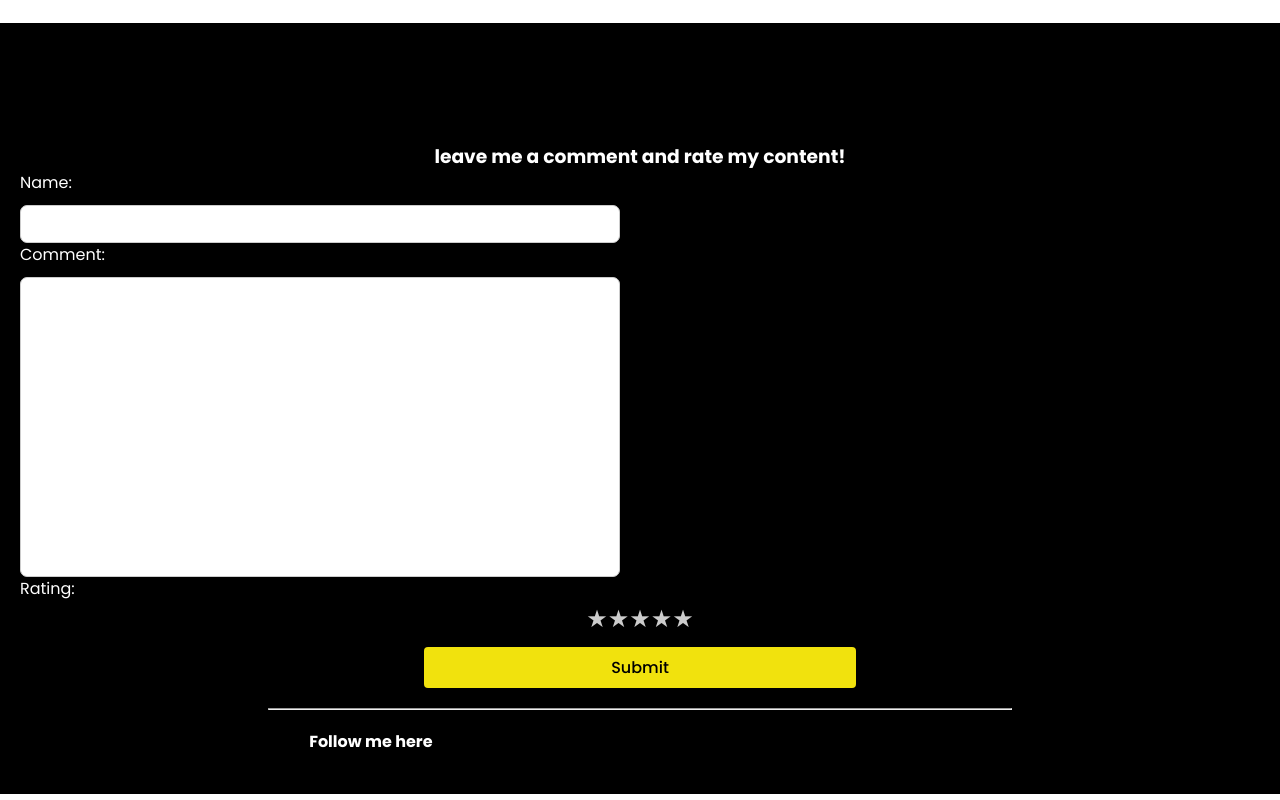
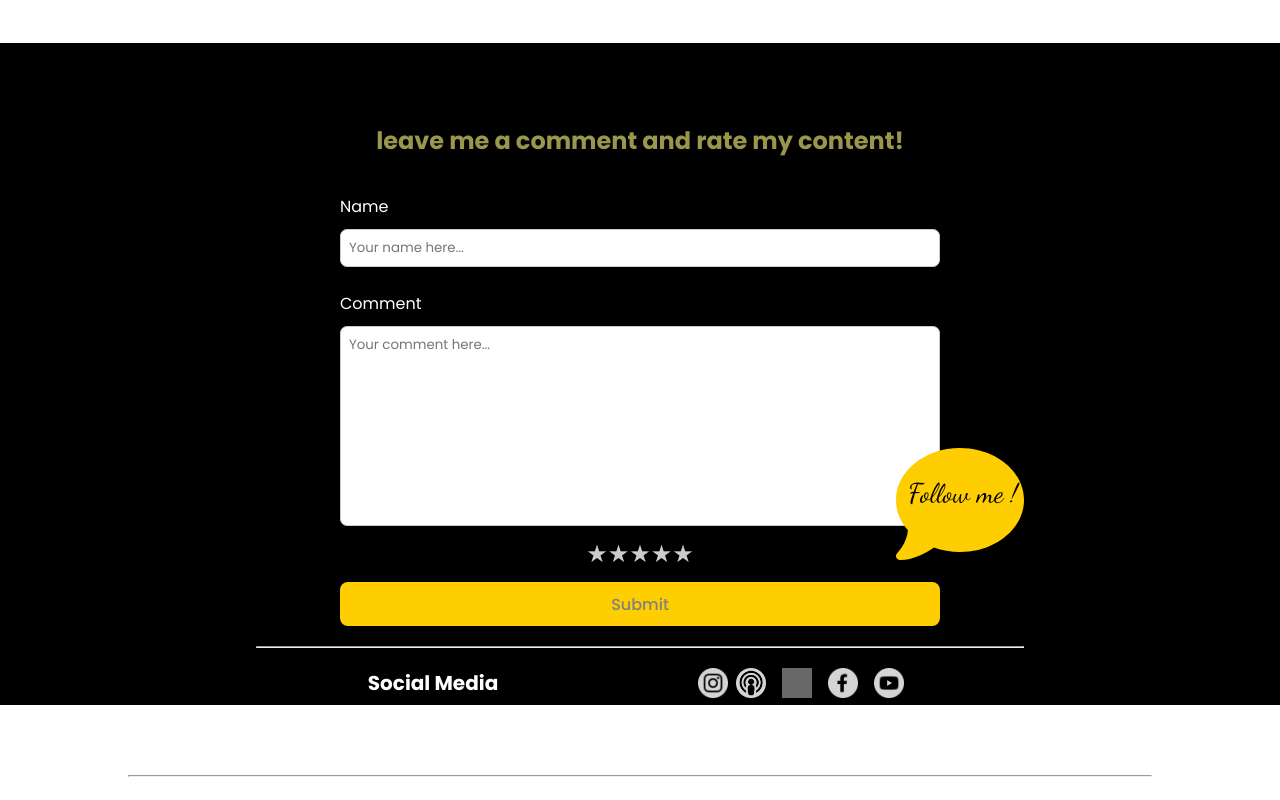
Before and after one commit to Palmera-Stack2/AufDeutschGesagt, a React (Vite) app in the folder client/: page / in a window 1280 px wide. Shown: the part 3520-4320 px from the top of the page. Built offline with nearby package versions, Linux system fonts and the light colour scheme; no server answers; grey boxes are pictures that could not be loaded.

Commit message:
styling comments

```diff
--- a/client/src/components/panelControl/panelComponents/panelCss/LoginStyle.module.css
+++ b/client/src/components/panelControl/panelComponents/panelCss/LoginStyle.module.css
@@ -10,7 +10,7 @@
 }
 .right_login {
   background-color: #fff9f9;
-  width: 77%;
+  width: 60%;
   height: 95%;
   margin-right: 0;
   margin-top: 30px;
@@ -45,7 +45,7 @@
   height: 100px;
 }
 .left_login {
-  width: 20%;
+  width: 40%;
   height: 100vh;
 }
 
--- a/client/src/components/sections/Comment.module.css
+++ b/client/src/components/sections/Comment.module.css
@@ -1,36 +1,44 @@
+@import url("https://fonts.googleapis.com/css2?family=Dancing+Script:wght@400;500;700&display=swap");
 .commentSection {
-  display: flex;
-  justify-content: center;
-  align-items: center;
+  width: 100%;
   background-color: black;
-  font-family: Roboto;
   color: white;
+  position: relative;
+}
+.chaticon {
+  font-size: 8rem;
+  color: #fece00;
+  position: absolute;
+  right: 20%;
+  top: 60%;
+}
+.chattext {
+  font-size: 1.7rem;
+  position: absolute;
+  color: black;
+  position: absolute;
+  right: 20.5%;
+  top: 65%;
+  font-family: "Dancing Script", cursive;
 }
 
-.commentContent {
-  width: 100%;
-  padding: 20px;
-  background-color: #000000;
-  text-align: center;
-  margin-top: 100px;
-}
-
-.h3 {
-  font-size: 1.5rem;
-  font-weight: bold;
+.commenth2 {
+  margin-top: 80px;
+  margin-bottom: 10px;
+  font-size: 24px;
+  font-weight: 700;
   color: #9b964d;
 }
-
-.form {
+.comment_form {
   display: flex;
   flex-direction: column;
   align-items: center;
   margin-top: 20px;
   height: 70%;
+  text-align: left;
 }
-
-input[type="text"],
-textarea {
+.comment_form input[type="text"],
+.comment_textArea {
   width: 100%;
   padding: 8px;
   border: 1px solid #ccc;
@@ -41,189 +49,211 @@ textarea {
   width: 600px;
   display: flex;
 }
-
-.textArea {
-  height: 300px;
+.comment_textArea {
+  height: 200px;
   display: flex;
 }
-.nameArea {
+.comment_nameArea {
   display: flex;
 }
-label {
+.comment_label {
+  width: 600px;
+  text-align: left;
+  margin-top: 2%;
   display: flex;
 }
-
 .ratingStars {
+  margin-top: 10px;
   display: flex;
   justify-content: center;
 }
-
 .star {
   color: #ccc;
   cursor: pointer;
   font-size: x-large;
   transition: color 0.2s;
 }
-
 .starFilled {
-  color: #ffbb00;
+  color: #fece00;
   cursor: pointer;
   font-size: x-large;
   transition: color 0.2s;
 }
-
-.button {
+.comment_button {
+  background-color: #fece00;
+  color: gray;
+  width: 600px;
   margin-top: 10px;
-  padding: 8px 16px;
-  color: rgb(0, 0, 0);
+  float: right;
+  transition: background-color 0.2s;
   border: none;
-  border-radius: 4px;
-  cursor: pointer;
-  width: 27rem;
-  background-color: #f1e20d;
-  transition: background-color 0.2s;
+}
+.comment_button:hover {
+  background-color: gray;
 }
 
-.button:hover {
-  background-color: #f3ff058f;
-}
-
-.hrDiv {
+.comment_hrDiv {
   display: flex;
   justify-content: center;
   margin: 20px 0;
-
 }
-
-.Hr {
+.comment_Hr {
   width: 60%;
   height: 1px;
   background-color: rgb(255, 254, 254);
 }
-
-.footer {
+.comment_footer {
   display: flex;
   flex-direction: row;
-  justify-content: space-around;
-  margin: 10px 20px 20px 20px;
-  align-items: center;
+  justify-content: center;
+  justify-items: center;
+  width: 100%;
+  text-align: center;
+  gap: 200px;
+  margin-bottom: 70px;
+  /* margin: 10px 20px 20px 20px; */
 }
-
-.icons {
+.comment_h4 {
+  font-size: 20px;
+}
+.socialIcons {
+  width: 40%;
   display: flex;
   justify-content: center;
   margin-top: 20px;
 }
 
-.icons a {
+.comment_socialIconsAnchor {
   margin: 0 8px;
-  color: #007bff;
   font-size: 10px;
   transition: color 0.2s;
 }
-
-.socialIcons img {
+.comment_socialIconsImg {
   filter: invert(89%) sepia(0%) saturate(10%) hue-rotate(259deg) brightness(98%)
     contrast(89%);
-  width: 40px;
-  height: 40px;
-  margin: 40px;
+  width: 30px;
+  height: 30px;
   transition: transform 0.2s ease-in-out;
 }
-.socialIcons img:hover {
+.comment_socialIconsImg:hover {
   filter: invert(72%) sepia(66%) saturate(708%) hue-rotate(359deg)
     brightness(102%) contrast(106%);
   transform: translateY(-5px);
-  width: 50px;
-  height: 50px;
+  width: 30px;
+  height: 30px;
 }
-
-.icons a:hover {
-  color: #0056b3;
-}
-
-@media (max-width: 768px) {
-  .commentContent {
-    margin-top: 5px;
+@media (min-width: 300px) and (max-width: 414px) {
+  .commentSection {
+    width: 100%;
+    background-color: black;
   }
-  .form {
-    height: 60%;
+  .chaticon {
+    display: none;
   }
-  .textArea {
-    height: 150px;
-  }
-  .h3 {
-    font-size: 1.2rem;
+  .chattext {
+    display: none;
   }
 
-  .button {
+  .commenth2 {
+    margin-top: 30px;
+    margin-bottom: 10px;
+    font-size: 16px;
+    font-weight: 700;
+  }
+  .comment_form {
+    margin: auto;
+    display: flex;
+    flex-direction: column;
+    align-items: center;
+    margin-top: 24px;
+    width: 90%;
+    height: 50%;
+  }
+  .comment_form input[type="text"],
+  .comment_textArea {
     width: 100%;
+    padding: 8px;
+    border: 1px solid #ccc;
+    border-radius: 7px;
+    resize: none;
+    text-align: left;
+    margin-top: 10px;
   }
-  .icons a {
+  .comment_label {
+    width: 350px;
+    text-align: left;
+    margin-top: 2%;
+    display: flex;
+  }
+  .comment_textArea {
+    height: 200px;
+    display: flex;
+  }
+  .comment_button {
+    background-color: #fece00;
+    color: gray;
+    width: 350px;
+    margin-top: 10px;
+    float: right;
+    transition: background-color 0.2s;
+    border: none;
+  }
+  .comment_footer {
+    display: flex;
+    flex-direction: row;
+    justify-content: center;
+    justify-items: center;
+    width: 100%;
+    text-align: center;
+    gap: 20px;
+    margin-bottom: 190px;
+    /* margin: 10px 20px 20px 20px; */
+  }
+  .comment_h4 {
     font-size: 16px;
-    margin: 0 03px;
   }
   .socialIcons {
+    width: 40%;
     display: flex;
-    align-items: center;
     justify-content: center;
-  }
-  .h4 {
-    display: none;
-  }
-  .icons a img {
-    width: 40px;
-    height: 40px;
-    margin: 10px;
-  }
-  input[type="text"],
-  textarea {
-    width: 100%;
+    margin-top: 20px;
   }
 
-  .textArea {
-    height: 100px;
+  .comment_socialIconsAnchor {
+    margin: 0 8px;
+    font-size: 10px;
+    transition: color 0.2s;
+  }
+  .comment_socialIconsImg {
+    filter: invert(89%) sepia(0%) saturate(10%) hue-rotate(259deg)
+      brightness(98%) contrast(89%);
+    width: 20px;
+    height: 20px;
+    transition: transform 0.2s ease-in-out;
+  }
+  .comment_socialIconsImg:hover {
+    filter: invert(72%) sepia(66%) saturate(708%) hue-rotate(359deg)
+      brightness(102%) contrast(106%);
+    transform: translateY(-5px);
+    width: 20px;
+    height: 20px;
   }
 }
-
-@media (max-width: 480px) {
-  .button {
-    width: 100%;
+@media (min-width: 415px) and (max-width: 900px) {
+  .chaticon {
+    font-size: 7rem;
+    color: #fece00;
+    position: absolute;
+    right: 10%;
+    top: 60%;
   }
-
-  .icons a {
-    font-size: 20px;
-    margin: 0 5px;
-  }
-
-  .icons a img {
-    width: 40px;
-    height: 40px;
-    margin: 20px;
-  }
-
-  .footer {
-    display: flex;
-    align-items: center;
-    justify-content: center;
-
-    margin-top: 0;
-  }
-  .icons a {
-    font-size: 16px;
-    margin: 0 03px;
-  }
-  .socialIcons {
-    display: flex;
-    align-items: center;
-    justify-content: center;
-  }
-  .h4 {
-    display: none;
-  }
-  .icons a img {
-    width: 20px;
-    height: 20px;
-    margin: 10px;
+  .chattext {
+    font-size: 1.5rem;
+    position: absolute;
+    color: black;
+    position: absolute;
+    right: 10.7%;
+    top: 65%;
+    font-family: "Dancing Script", cursive;
   }
 }
--- a/client/src/components/sections/Comments.jsx
+++ b/client/src/components/sections/Comments.jsx
@@ -1,10 +1,10 @@
 import { useState } from "react";
 import commentStyle from "./Comment.module.css";
 import axios from "axios";
-
+import { FontAwesomeIcon } from "@fortawesome/react-fontawesome";
+import { faComment } from "@fortawesome/free-solid-svg-icons";
 export default function CommentSection() {
   const [rating, setRating] = useState(0);
-
   const handleSubmit = async (event) => {
     event.preventDefault();
     const formData = new FormData(event.target);
@@ -28,11 +28,9 @@ export default function CommentSection() {
     console.log("Hovered rating:", hoveredRating);
     setRating(hoveredRating);
   };
-
   const handleRatingLeave = () => {
     console.log("Left the star area");
   };
-
   const renderStars = () => {
     const stars = [];
     for (let i = 1; i <= 5; i++) {
@@ -50,44 +48,106 @@ export default function CommentSection() {
     }
     return stars;
   };
-
   return (
     <div id="comment-section" className={commentStyle.commentSection}>
-      <div className={commentStyle.commentContent}>
-        <h3>leave me a comment and rate my content!</h3>
+      <form className={commentStyle.comment_form} onSubmit={handleSubmit}>
+        <h2 className={commentStyle.commenth2}>
+          leave me a comment and rate my content!
+        </h2>
 
-        <form onSubmit={handleSubmit}>
-          <div>
-            <label htmlFor="name">Name:</label>
-            <input name="userName" type="text" id="name" required />
-          </div>
-          <div>
-            <label htmlFor="comment">Comment:</label>
+        <label className={commentStyle.comment_label} htmlFor="name">
+          Name
+        </label>
+
+        <input
+          placeholder="Your name here..."
+          className={commentStyle.comment_nameArea}
+          name="userName"
+          type="text"
+          id="name"
+          required
+        />
+
+        <label className={commentStyle.comment_label} htmlFor="comment">
+          Comment
+        </label>
         <textarea
+          placeholder="Your comment here..."
           name="comment"
-              className={commentStyle.textArea}
+          className={commentStyle.comment_textArea}
           id="comment"
           required
         ></textarea>
-          </div>
-          <div>
-            <label htmlFor="rating">Rating:</label>
+
         <div className={commentStyle.ratingStars}>
-              {" "}
           <input type="hidden" name="rating" value={rating} />
           {renderStars()}
         </div>
-          </div>
-          <button type="submit" className={commentStyle.button}>
+
+        <button type="submit" className={commentStyle.comment_button}>
           Submit
         </button>
       </form>
-        <div className={commentStyle.hrDiv}>
-          <hr className={commentStyle.Hr} />
+      <FontAwesomeIcon icon={faComment} className={commentStyle.chaticon} />
+      <p className={commentStyle.chattext}>Follow me !</p>
+      <div className={commentStyle.comment_hrDiv}>
+        <hr className={commentStyle.comment_Hr} />
       </div>
-        <div className={commentStyle.footer}>
-          <h4>Follow me here</h4>
-          <div className={commentStyle.icons}></div>
+      <div className={commentStyle.comment_footer}>
+        <div className={commentStyle.footerhrDiv}>
+          <h4 className={commentStyle.comment_h4}>Social Media</h4>
+        </div>
+        <div className={commentStyle.comment_socialIcons}>
+          <a
+            className={commentStyle.socialIconsAnchor}
+            href="https://www.instagram.com/aufdeutschgesagt"
+            target="blanc"
+          >
+            <img
+              className={commentStyle.comment_socialIconsImg}
+              src="./src/assets/insta.png"
+            ></img>
+          </a>
+          <a
+            className={commentStyle.comment_socialIconsAnchor}
+            href="https://podcasts.apple.com/us/podcast/id1455018378?mt=2"
+            target="blanc"
+          >
+            <img
+              className={commentStyle.comment_socialIconsImg}
+              src="./src/assets/Itunes.png"
+            ></img>
+          </a>
+          <a
+            className={commentStyle.comment_socialIconsAnchor}
+            href="https://www.patreon.com/aufdeutschgesagt/about"
+            target="blanc"
+          >
+            <img
+              className={commentStyle.comment_socialIconsImg}
+              src="./src/assets/patreon.png"
+            ></img>
+          </a>
+          <a
+            className={commentStyle.comment_socialIconsAnchor}
+            href=" https://www.facebook.com/Auf-Deutsch-gesagt-Podcast-2244379965835103/"
+            target="blanc"
+          >
+            <img
+              className={commentStyle.comment_socialIconsImg}
+              src="./src/assets/face.png"
+            ></img>
+          </a>
+          <a
+            className={commentStyle.comment_socialIconsAnchor}
+            href="https://www.youtube.com/c/AufDeutschgesagt"
+            target="blanc"
+          >
+            <img
+              className={commentStyle.comment_socialIconsImg}
+              src="./src/assets/youtube.png"
+            ></img>
+          </a>
         </div>
       </div>
     </div>
--- a/client/src/components/sections/Footer.jsx
+++ b/client/src/components/sections/Footer.jsx
@@ -5,9 +5,7 @@ import { faHeart } from "@fortawesome/free-solid-svg-icons";
 import insta from "../../assets/insta.png";
 export default function Footer() {
   return (
-
     <div className={footerStyle.footerContainer}>
-
       <div className={footerStyle.hrDiv}>
         <hr className={footerStyle.footerHr} />
       </div>
--- a/client/src/components/sections/Rating.jsx
+++ b/client/src/components/sections/Rating.jsx
@@ -35,10 +35,7 @@ export default function Rating() {
     try {
       const res = await axios.get(`/api/comment/user/list`);
       // setCommentsCards(res.data.comments);
-      setCommentsCards((prevComments) => [
-        ...prevComments,
-        ...res.data.comments,
-      ]);
+      setCommentsCards((prevComments) => [...prevComments, ...res.data]);
     } catch (error) {
       console.log("Resource not found");
     }
```
Also changed, not shown: client/src/components/panelControl/panelComponents/panelCss/panelHomeStyle.module.css (+14 -4 lines), client/src/components/panelControl/panelComponents/panelCss/panelUploadStyle.module.css (+20 -6 lines), client/src/components/panelControl/panelComponents/panelCss/panelblogStyle.module.css (+15 -4 lines), client/src/components/panelControl/panelComponents/panelCss/panelcommentStyle.module.css (+15 -5 lines), client/src/components/panelControl/panelComponents/panelSections/Upload.jsx (+23 -19 lines), 2 other files (tests, documents, lock files or other folders). Lines whose indentation alone changed are shown as unchanged.
